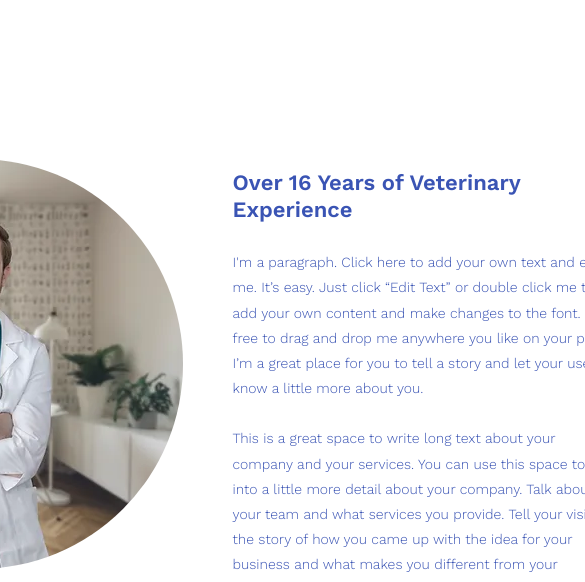
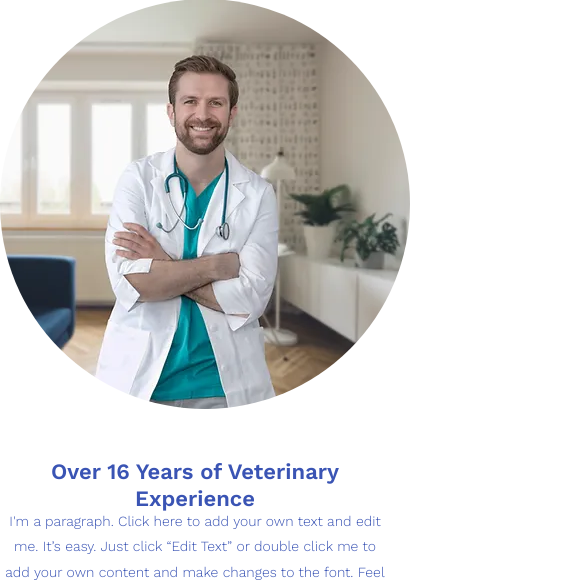
Before and after one commit to GIOK777/Veterinarian-Website, a plain HTML site: page about.html in a window 390 px wide. Shown: the part 532-1114 px from the top of the page, 585 px wide, since content can reach past the window. Drawn offline with nearby package versions, Linux system fonts and the light colour scheme.

Commit message:
29 ianvari 20:00

```diff
--- a/assets/styles/responsive.scss
+++ b/assets/styles/responsive.scss
@@ -102,5 +102,29 @@
                 }
             }
         }
+
+
+        section.about-page {
+
+            aside.flex-center {
+                display: inline-block;
+                text-align: center;
+
+                article {
+                    h3 {
+                        margin: auto;
+                        margin-top: 200px;
+                    }
+                    p {
+                        margin: auto;
+                    }
+                    button {
+                        margin: 30px 0;
+                    }
+                }
+            }
+        }
     }
+
+
 }
```
Also changed, not shown: assets/styles/responsive.css, assets/styles/responsive.min.css, assets/styles/style.min.css, 3 other files.
